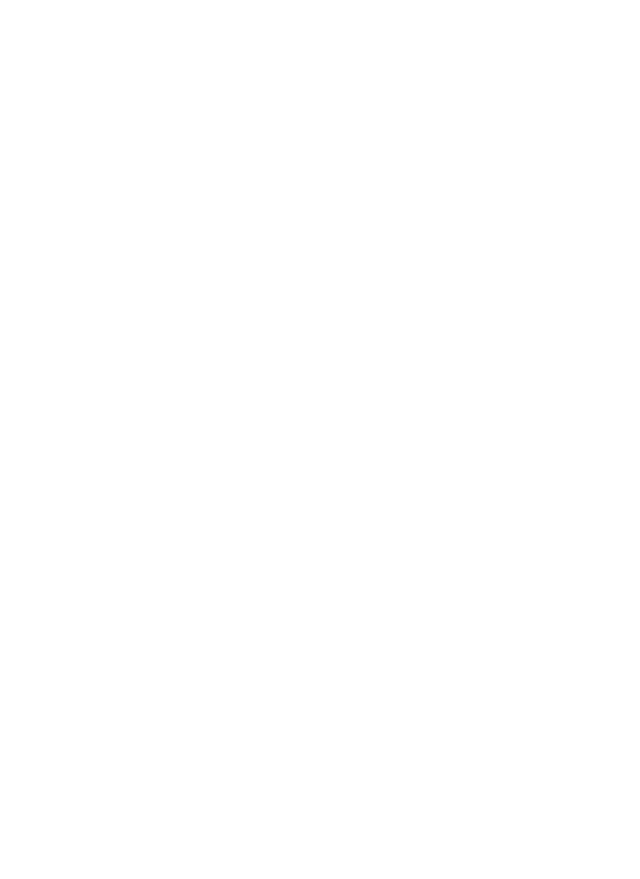
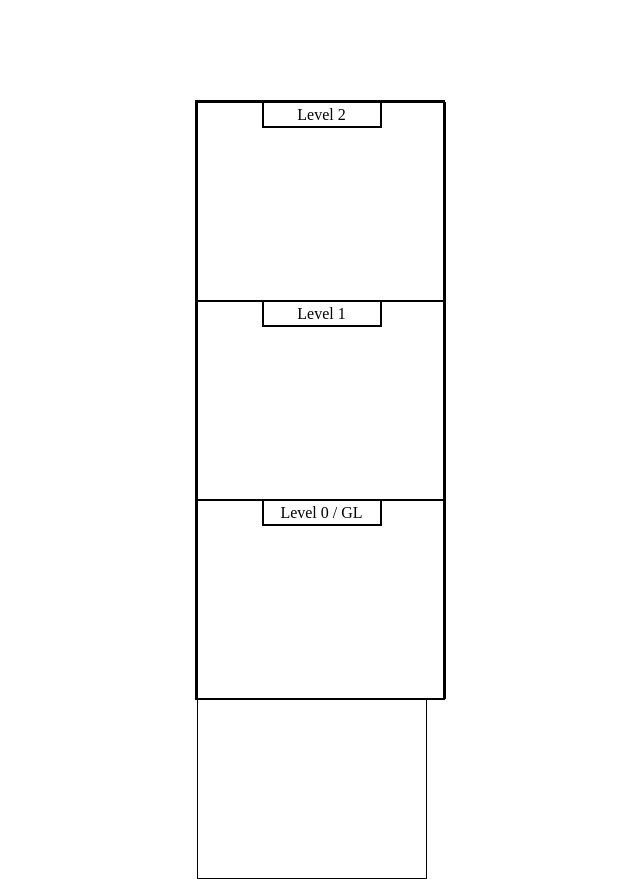
Before and after one commit to hargun0360/Koolio-Assessment, a plain HTML site: page index.html in a window 1280 px wide. Shown: the whole page, without its empty margins (320-960 px from the left). Before the commit the page ends 800 px from the top, so only its background shows below. Drawn offline with Linux system fonts and the light colour scheme.

Commit message:
Add: UI Structure

```diff
--- a/index.html
+++ b/index.html
@@ -8,6 +8,26 @@
 </head>
 <body>
 
+    <div class="container">
+        <div class="floor">
+            <div class="level">
+                Level 2
+            </div>
+        </div>
+        <div class="floor">
+            <div class="level">
+                Level 1
+            </div>
+        </div>
+        <div class="floor">
+            <div class="level">
+                Level 0 / GL
+            </div>
+        </div>
+        <div class="elevator">
+
+        </div>
+    </div>
     <script src="script.js"></script>
 </body>
 </html>
--- a/style.css
+++ b/style.css
@@ -0,0 +1,42 @@
+*{
+    margin: 0;
+    padding: 0;
+    box-sizing: border-box;
+}
+body{
+    width: 100vw;
+    height: 100vh;
+    display: flex;
+    justify-content: center;
+    align-items: center;
+}
+.container{
+    height: 600px;
+    width: 250px;
+    border: 2px solid black;
+    position: relative;
+}
+
+.floor{
+    height: 199px;
+    width: 249px;
+    border: 1px solid black;
+    display: flex;
+    justify-content: center;
+}
+.level{
+    width: 120px;
+    height: 25px;
+    border: 2px solid black;
+    border-top: 0px solid transparent;
+    display: flex;
+    justify-content: center;
+    align-items: center;
+}
+
+.elevator{
+    height: 180px;
+    width: 230px;
+    border: 1px solid black;
+    position: absolute;
+}
```
